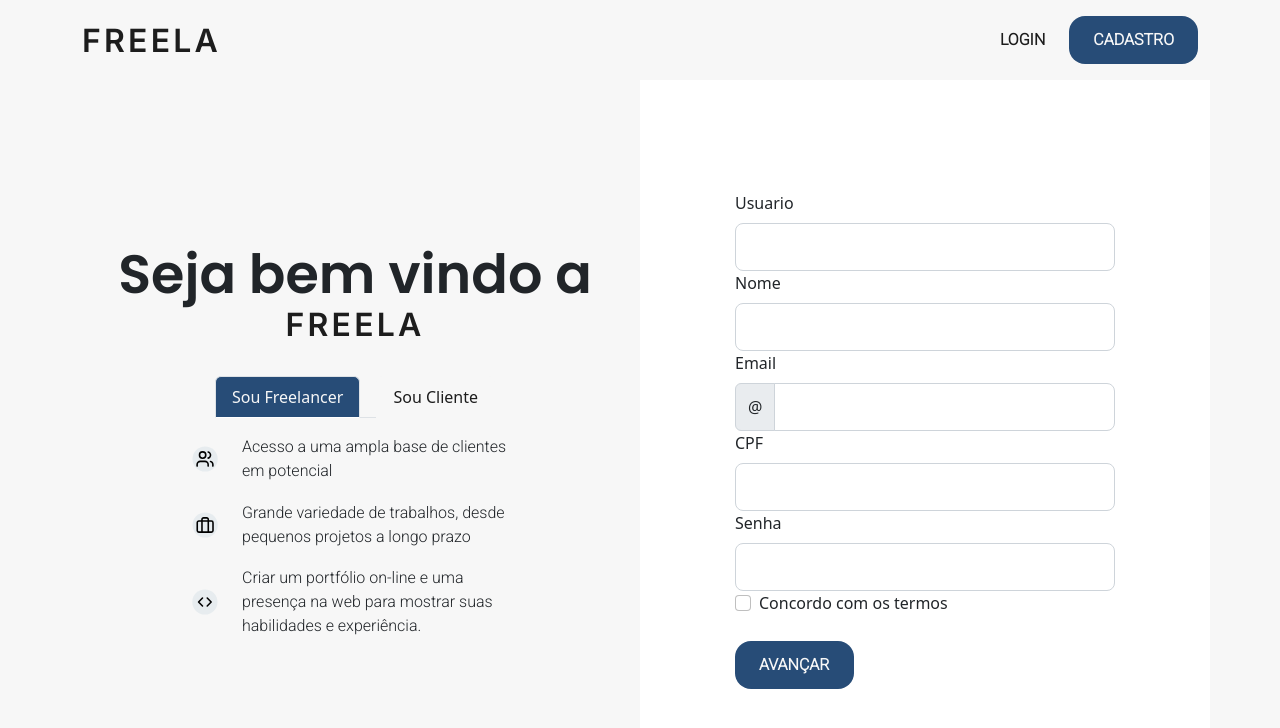
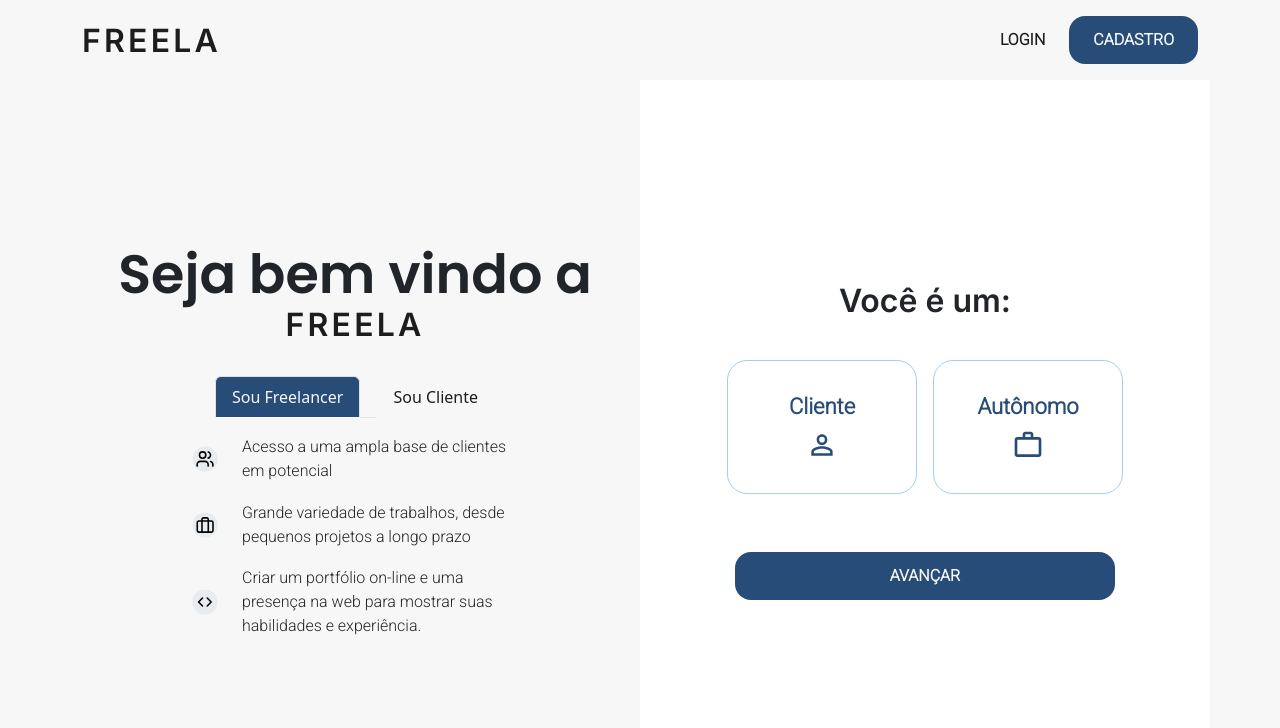
Before and after one commit to FREELA-sptech/FREELA-Web, a React (Vite) app: page /cadastro in a window 1280 px wide. Shown: the top 728 px of the page. Built offline with nearby package versions, Linux system fonts and the light colour scheme.

Commit message:
adiciona biblioteca de icons do react e termina seção do cadastro para selecionar o tipo de usuario

```diff
--- a/package.json
+++ b/package.json
@@ -14,6 +14,7 @@
     "react": "^18.2.0",
     "react-bootstrap": "^2.7.2",
     "react-dom": "^18.2.0",
+    "react-icons": "^4.8.0",
     "react-router-dom": "^6.10.0",
     "sass": "^1.60.0"
   },
--- a/src/hooks/useForm.tsx
+++ b/src/hooks/useForm.tsx
@@ -12,6 +12,8 @@ export function useForm(steps : any){
     return {
         currentStep,
         currentComponent : steps[currentStep],
-        changeStep
+        changeStep,
+        isLastStep: currentStep + 1 == steps.length ? true : false,
+        isFirstStep: currentStep == 0 ? true : false
     }
 }
--- a/src/pages/Cadastro/Cadastro.tsx
+++ b/src/pages/Cadastro/Cadastro.tsx
@@ -3,12 +3,14 @@ import { Col, Container, Row, Form, Tabs, Tab, InputGroup } from "react-bootstra
 import BenefitsCard from "../Index/components/BenefitsCard/BenefitsCard";
 import { UserForm } from "./components/UserForm/UserForm";
 import { InterestForm } from "./components/InterestForm/InterestForm";
+import { MdArrowBack } from "react-icons/md";
 
 //Hooks
 import { useForm } from "../../hooks/useForm";
 import { useState } from "react";
 import { emailValidation, isValidCPF, notBlank, passwordValidation } from "../../shared/scripts/validators";
 import { createUser } from "../../services/userService";
+import UserType from "./components/UserType/UserType";
 
 
 function Cadastro() {
@@ -17,7 +19,9 @@ function Cadastro() {
         userName: '',
         email: '',
         cpf: '',
-        password: ''
+        password: '',
+        type: ""
+
     });
     const [errors, setErrors] = useState({
         name: '',
@@ -26,8 +30,8 @@ function Cadastro() {
         cpf: '',
         password: ''
     });
-    const formComponents = [<UserForm formData={formData} setFormData={setFormData} errors={errors} setErrors={setErrors} />, <InterestForm />]
-    const { currentStep, currentComponent, changeStep } = useForm(formComponents)
+    const formComponents = [<UserType formData={formData} setFormData={setFormData} />, <UserForm formData={formData} setFormData={setFormData} errors={errors} setErrors={setErrors} />, <InterestForm />]
+    const { currentStep, currentComponent, changeStep, isLastStep, isFirstStep } = useForm(formComponents)
     const validateForm = () => {
         const { name, userName, email, cpf, password } = formData;
         const newErros = {
@@ -67,8 +71,16 @@ function Cadastro() {
         return newErros;
     }
 
+    const handleHeaderText = (currentStep : number) =>{
+        if (currentStep == 0) {return (<h1 className="title text-center w-100">Você é um:</h1>)}
+        if (currentStep == 1) {return (<h1 className="title text-center">Complete seus dados</h1>)}
+        return <h1 className="title text-center">Selecione seus Interesses</h1>;
+    }
+
     const handleSubmit = async (event: React.FormEvent<HTMLFormElement>) => {
         event.preventDefault();
+        if (currentStep == 0) changeStep(currentStep + 1)
+        else {
             try {
                 const errors = validateForm();
                 const valores = Object.values(errors);
@@ -77,14 +89,17 @@ function Cadastro() {
                     setErrors(errors);
                 } else {
                     console.log(formData);
-                const response = await createUser(formData);
-                if (response.status == 201) {
-                    changeStep(currentStep+1)
-                    // navigator("/login")
-                }
+                    setFormData(formData);
+                    changeStep(currentStep + 1)
+                    // const response = await createUser(formData);
+                    // if (response.status == 201) {
+                    // } else {
+
+                    // }
                 }
             } catch (error) {
-            alert(error)
+                console.log(error);
+            }
         }
 
     };
@@ -115,10 +130,20 @@ function Cadastro() {
                     </Col>
                     <Col xs={12} md={12} lg={6} className="container-form d-flex flex-column justify-content-center align-items-center">
                         <Col xs={10} md={11} lg={12} className="d-flex flex-column align-items-center justify-content-center">
+                            <Col lg={10} xs={12} className="d-flex align-items-center gap-3">
+                            {!isFirstStep && (
+                                <a className="link" onClick={() => changeStep(currentStep - 1)}><MdArrowBack size={"2rem"} /></a>
+                            )}
+                            {handleHeaderText(currentStep)}
+                            </Col>
                             <Form onSubmit={handleSubmit} className="form d-flex flex-column col-md-10 col-lg-8">
                                 {currentComponent}
-                                <Col className="d-flex">
-                                    <button className="button-base primary-standart" type="submit">Avançar</button>
+                                <Col className="d-flex justify-content-center align-items-center gap-3">
+                                    {!isLastStep ? (
+                                        <button className="button-base primary-standart w-100" type="submit">Avançar</button>
+                                    ) : (
+                                        <button className="button-base primary-standart w-100" type="submit">Concluir</button>
+                                    )}
                                 </Col>
                             </Form>
                         </Col>
--- a/src/pages/Cadastro/components/InterestForm/InterestForm.tsx
+++ b/src/pages/Cadastro/components/InterestForm/InterestForm.tsx
@@ -1,5 +1,28 @@
-export function InterestForm(){
-    return(
-        <h1>Interesses</h1>
+import { Accordion, Col, Figure, Form, ListGroup } from "react-bootstrap";
+import "./style.scss";
+export function InterestForm(props: any) {
+
+    return (
+        <Col>
+            <Col>
+                <h3 className="sub-title">Você é um:</h3>
+                <Form.Check className="options-personas">
+                    <Form.Check.Input type={"radio"} id={"cliente"} />
+                    <Form.Check.Label>
+                        Cliente
+                    </Form.Check.Label>
+                </Form.Check>
+                <Form.Check className="options-personas">
+                    <Form.Check.Input type={"radio"} id={"freelancer"} />
+                    <Form.Check.Label>
+                        Autônomo
+                    </Form.Check.Label>
+                </Form.Check>
+            </Col>
+            <Col>
+                <button className="button-base primary-standart w-100">Selecione seus Interesses</button>
+            </Col>
+        </Col >
+
     )
 }
--- a/src/pages/Cadastro/components/UserForm/UserForm.tsx
+++ b/src/pages/Cadastro/components/UserForm/UserForm.tsx
@@ -1,12 +1,7 @@
-import { useState } from "react";
 import { Col, Form, InputGroup } from "react-bootstrap";
-import { useNavigate } from "react-router";
-import { createUser } from "../../../../services/userService";
-import { object } from "prop-types";
-import { notBlank, isValidCPF, emailValidation, passwordValidation } from "../../../../shared/scripts/validators";
 
 export function UserForm(props: any) {
-    console.log(props.formData);
+    console.log(props.formData)
     const setField = (field: any, value: any) => {
         props.setFormData({
             ...props.formData, [field]: value
@@ -19,7 +14,7 @@ export function UserForm(props: any) {
 
     }
     return (
-        <Col>
+        <Col className="container-form d-flex flex-column justify-content-center align-items-stretch">
             <Form.Group>
                 <Form.Label>
                     Usuario
@@ -28,6 +23,7 @@ export function UserForm(props: any) {
                     onChange={(e) => setField("userName", e.target.value)}
                     name="userName"
                     size="lg"
+                    value={props.formData.userName}
                     type="name"
                     isInvalid={!!props.errors.userName}
                 />
@@ -42,6 +38,7 @@ export function UserForm(props: any) {
                 <Form.Control
                     onChange={(e) => setField("name", e.target.value)}
                     name="name"
+                    value={props.formData.name}
                     size="lg"
                     type="name"
                     isInvalid={!!props.errors.name}
@@ -61,6 +58,7 @@ export function UserForm(props: any) {
                         name="email"
                         size="lg"
                         type="text"
+                        value={props.formData.email}
                         placeholder=""
                         aria-describedby="inputGroupPrepend"
                         isInvalid={!!props.errors.email}
@@ -81,6 +79,7 @@ export function UserForm(props: any) {
                         size="lg"
                         type="text"
                         placeholder=""
+                        value={props.formData.cpf}
                         aria-describedby="inputGroupPrepend"
                         isInvalid={!!props.errors.cpf}
                     />
@@ -98,15 +97,13 @@ export function UserForm(props: any) {
                     size="lg"
                     type="password"
                     name="password"
+                    value={props.formData.password}
                     isInvalid={!!props.errors.password}
                 />
                 <Form.Control.Feedback type="invalid">
                     {props.errors.password}
                 </Form.Control.Feedback>
             </Form.Group>
-            <Form.Group>
-                <Form.Check type="checkbox" label="Concordo com os termos" required />
-            </Form.Group>
         </Col>
 
     )
--- /dev/null
+++ b/src/pages/Cadastro/components/UserType/UserType.tsx
@@ -0,0 +1,38 @@
+import "./style.scss";
+import { Col, Form, FormCheck } from "react-bootstrap";
+import {MdPersonOutline,MdWorkOutline} from "react-icons/md";
+
+export default function UserType(props : any) {
+    const setField = (field : any, value : any)=>{
+        props.setFormData({
+            ...props.formData, [field]: value
+        })
+    }
+    return (
+        <Col className="container-type d-flex align-items-center justify-content-center gap-3">
+            <Form.Group className="col-lg-6">
+                <Form.Check type="radio" className="radio-group">
+                    <Form.Check.Input id="costumer" type="radio" name="type" value="costumer" onChange={(e)=> setField("type", e.target.value)} required/>
+                    <Form.Check.Label htmlFor="costumer" className="w-100">
+                        <Col lg={12} className="container-type w-100 d-flex justify-content-center align-items-center flex-column">
+                            <h1 className="category">Cliente</h1>
+                            <MdPersonOutline size={"2rem"} fill="#274C77"/>
+                        </Col>
+                    </Form.Check.Label>
+                </Form.Check>
+            </Form.Group>
+            <Form.Group className="col-lg-6">
+                <Form.Check type="radio" className="radio-group">
+                    <Form.Check.Input id="freelancer" type="radio" name="type" value="freelancer" onChange={(e) => setField("type", e.target.value)} required/>
+                    <Form.Check.Label htmlFor="freelancer" className="w-100">
+                        <Col lg={12} className="container-type w-100 d-flex justify-content-center align-items-center flex-column">
+                            <h1 className="category">Autônomo</h1>
+                            <MdWorkOutline size={"2rem"} fill="#274C77"/>
+                        </Col>
+                    </Form.Check.Label>
+                </Form.Check>
+            </Form.Group>
+        </Col>
+    )
+
+}
--- /dev/null
+++ b/src/pages/Cadastro/components/UserType/style.scss
@@ -0,0 +1,24 @@
+.container-type {
+    padding: 2rem 0rem ;
+    .radio-group {
+        padding: 0 !important;
+
+        input {
+            visibility: hidden;
+            display: none;
+        }
+
+        .form-check-input:checked+.form-check-label {
+            .container-type {
+                background-color: var(--ligth-contrast-color);
+            }
+        }
+
+        .container-type {
+            cursor: pointer;
+            padding: 2rem;
+            border: 1px solid var(--ligth-contrast-color);
+            border-radius: 20px;
+        }
+    }
+}
--- a/src/pages/Cadastro/style.scss
+++ b/src/pages/Cadastro/style.scss
@@ -9,6 +9,11 @@
             padding: 2rem 0rem;
             gap: 1rem;
             background-color: #fff;
+
+            .link{
+                cursor: pointer;
+                color: var(--text-color);
+            }
         }
         .form{
             gap: 1.5rem;
--- a/src/shared/scripts/validators.ts
+++ b/src/shared/scripts/validators.ts
@@ -1,7 +1,7 @@
 export function isValidCPF(cpf: string): boolean{
     cpf = cpf.replace(/[^\d]/g, ''); // Remove tudo que não é número
     if (cpf.length !== 11) return false; // CPF deve ter 11 dígitos
-
+    else if (cpf == "00000000000") return false;
     // Calcula o primeiro dígito verificador
     let sum = 0;
     for (let i = 0; i < 9; i++) {
@@ -24,8 +24,6 @@ export function isValidCPF(cpf: string): boolean{
   }
 
   export function notBlank(field: string){
-    console.log(field);
-    console.log(field || field === "")
     return !field || field === "";
   }
 
```
Also changed, not shown: src/pages/Cadastro/components/InterestForm/style.scss (+20 -0 lines), 2 other files (tests, documents, lock files or other folders). Lines whose indentation alone changed are shown as unchanged.
